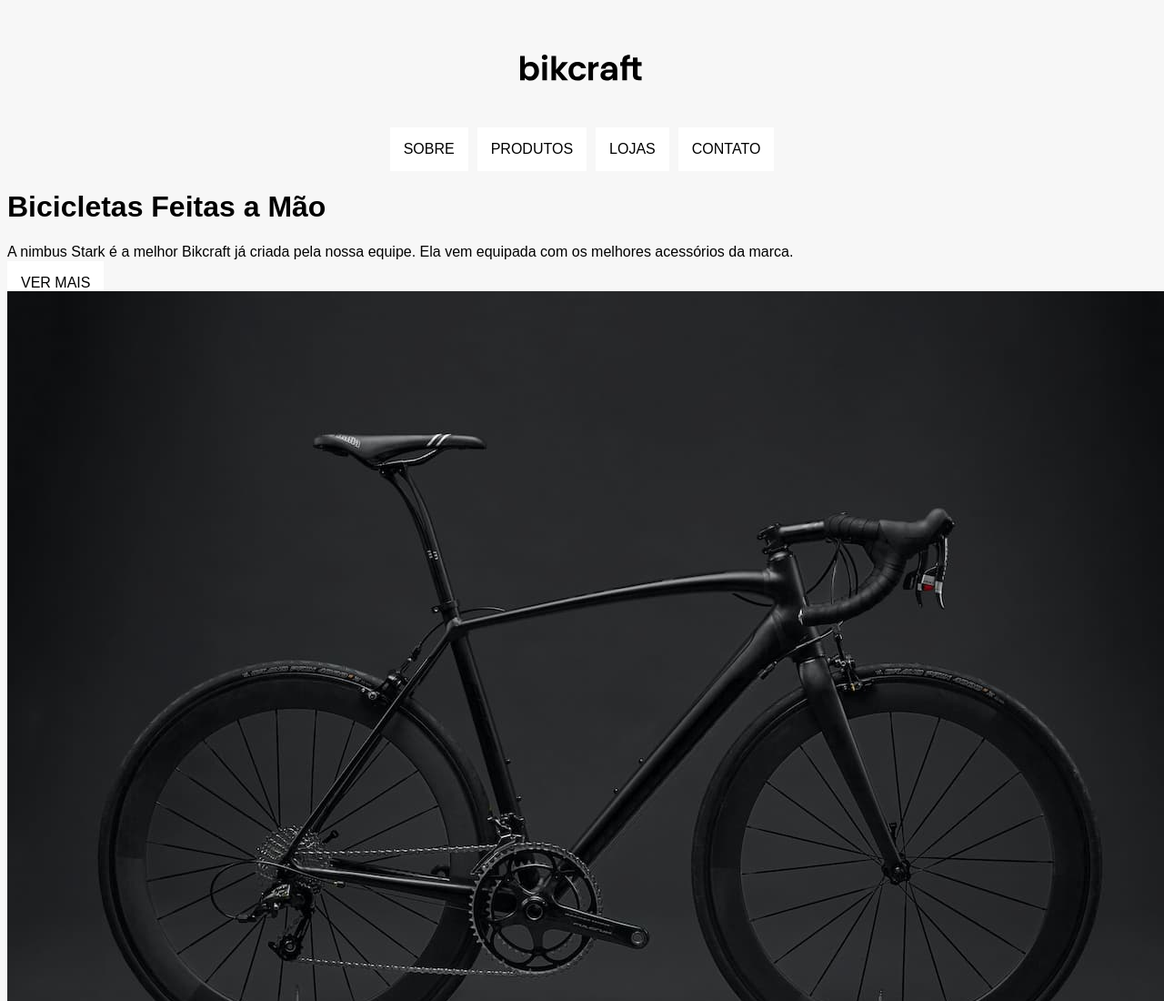
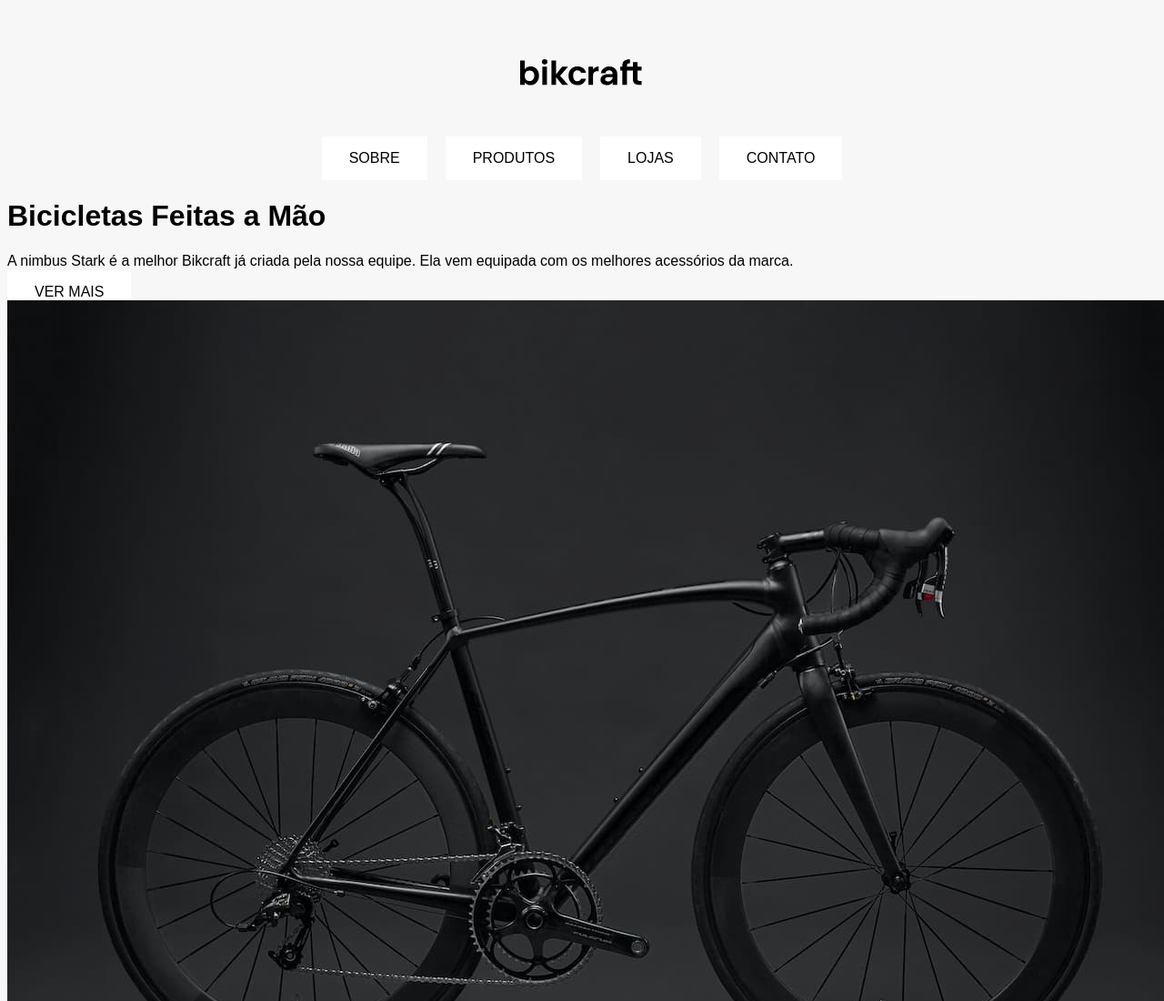
Before and after one commit to ocaiovitor/ex-posicionamento-, a plain HTML site: page index.html in a window 1280 px wide. Shown: the top 1100 px of the page at 91% size. Drawn offline with Linux system fonts and the light colour scheme.

Commit message:
iniciando o CSS

```diff
--- a/style.css
+++ b/style.css
@@ -6,12 +6,12 @@ body {
 .img {
   display: grid;
   justify-content: center;
-  padding: 50px 0;
+  padding: 55px 0;
 }
 
 a {
   background: #fff;
-  padding: 15px;
+  padding: 15px 30px;
   text-decoration: none;
   color: #000000;
 }
@@ -20,5 +20,5 @@ a {
   display: grid;
   place-content: center;
   grid-template-columns: repeat(4, auto);
-  gap: 10px;
+  gap: 20px;
 }
```
